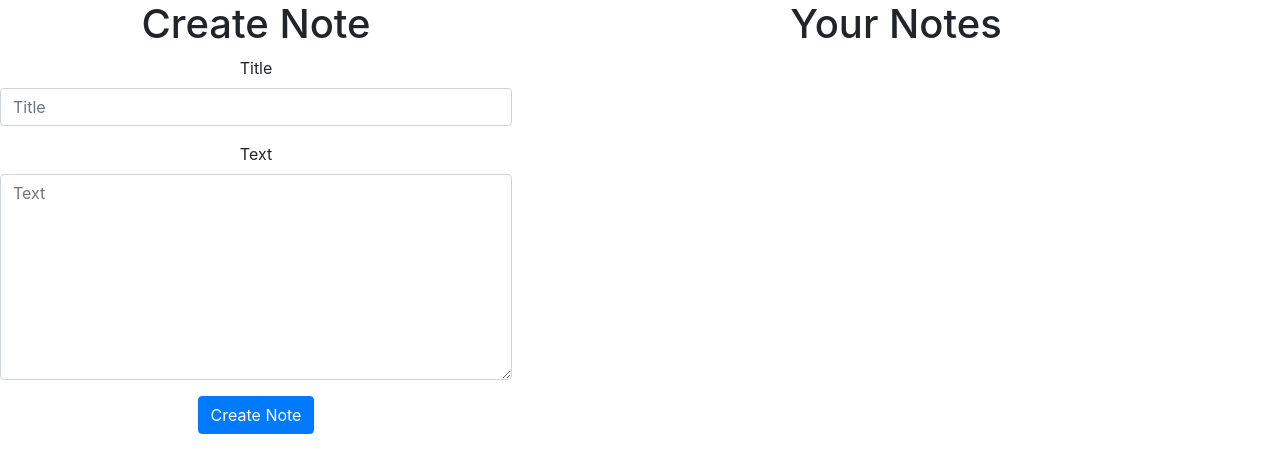
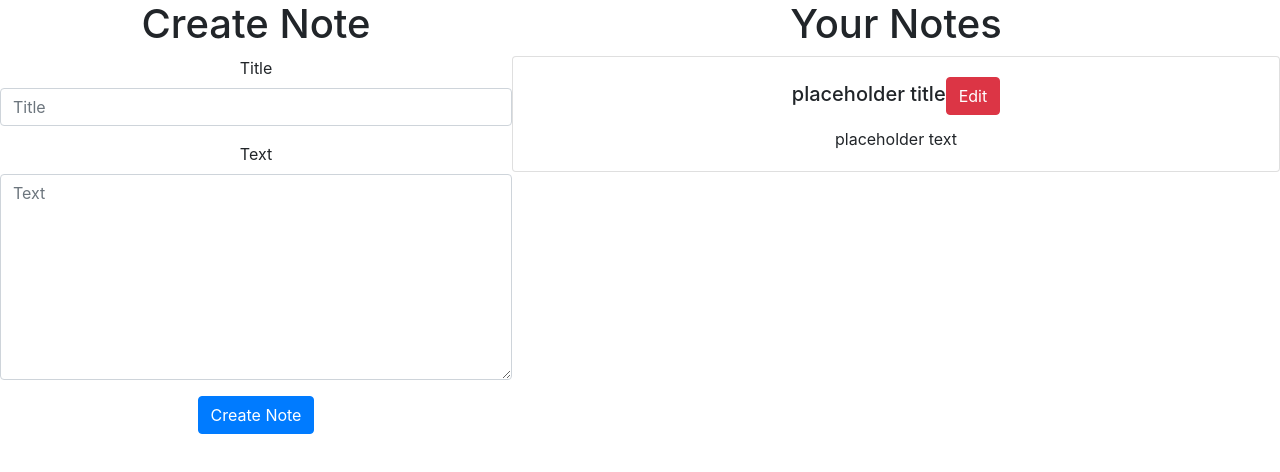
Before and after one commit to alex-shen1/NotesApp, a React (Create React App) app: page / in a window 1280 px wide. Shown: the top 472 px of the page. Built offline with nearby package versions, Linux system fonts and the light colour scheme.

Commit message:
Working on passing things

```diff
--- a/src/App.js
+++ b/src/App.js
@@ -1,32 +1,56 @@
 import React, { Component } from 'react';
 import './App.css';
 import NotesList from "./NotesList.js";
-import AddNotePanel from "./AddNotePanel.js";
+import WriteNotePanel from "./WriteNotePanel.js";
 import 'bootstrap/dist/css/bootstrap.min.css';
 
 class App extends Component {
-  constructor(props){
+  constructor(props) {
     super(props);
     this.state = {
-      notes: []
+      notes: [{ title: "placeholder title", text: "placeholder text" }],
+      activeTitle: "",
+      activeText: "",
+      editing: false
     };
   }
 
-  addNote = (new_title, new_text) => {
+  addNote = () => {
     let note = {
-      title: new_title,
-      text: new_text
+      title: this.state.activeTitle,
+      text: this.state.activeText
     }
     this.setState(prevState => {
-      return { notes: [...prevState.notes, note]};
+      return { notes: [...prevState.notes, note] };
     });
+    this.setState({ activeTitle: "" });
+    this.setState({ activeText: "" });
+    this.setState({ editing: false });
   };
+
+  setEditingNote = (note) => {
+    this.setState({ editing: true })
+    console.log(note);
+  }
+
+  setActiveTitle = (event) => {
+    this.setState({ activeTitle: event.target.value });
+  }
+
+  setActiveText = (event) => {
+    this.setState({ activeText: event.target.value });
+  }
 
   render() {
     return (
       <div className="App">
-        <AddNotePanel addNote={this.addNote}/>
-        <NotesList notes={this.state.notes}></NotesList>
+        <WriteNotePanel addNoteFunc={this.addNote}
+          origNote={this.state.origNote}
+          setActiveTitleFunc={this.setActiveTitle}
+          setActiveTextFunc={this.setActiveText}
+          editing={this.state.editing}
+        />
+        <NotesList notes={this.state.notes} setEditingNoteFunc={this.setEditingNote}></NotesList>
       </div>
     );
   }
--- a/src/NotesList.js
+++ b/src/NotesList.js
@@ -1,15 +1,19 @@
 import React, { Component } from "react";
-import Card from "react-bootstrap/Card"
+import Card from "react-bootstrap/Card";
+import Button from "react-bootstrap/Button";
 class NotesList extends Component{
     render(){
         return <div id="notesList">
             <h1>Your Notes</h1>
             <div>
-                {this.props.notes.map(note => {
+                {
+                this.props.notes.map(note => {
                     return(
-                        <Card >
+                        <Card>
                             <Card.Body>
-                                <Card.Title>{note.title}</Card.Title>
+                                <Card.Title>{note.title}
+                                <Button variant="danger" onClick={() => this.props.setEditingNoteFunc(note)}>Edit</Button></Card.Title>
+
                                 <Card.Text>{note.text}</Card.Text>
                             </Card.Body>
                         </Card>
--- a/src/AddNotePanel.js
+++ b/src/WriteNotePanel.js
@@ -2,9 +2,10 @@ import React, { Component } from "react";
 import Form from "react-bootstrap/Form";
 import Button from "react-bootstrap/Button";
 
-class AddNotePanel extends Component {
+class WriteNotePanel extends Component {
     constructor(props) {
         super(props);
+
         this.state = {
             title: "",
             text: ""
@@ -17,37 +18,38 @@ class AddNotePanel extends Component {
 
     changeTitle(event) {
         this.setState({ title: event.target.value })
+        this.props.setActiveTitleFunc(event)
     }
 
     changeText(event) {
         this.setState({ text: event.target.value })
+        this.props.setActiveTextFunc(event)
     }
 
     createNote(event) {
-        this.setState({title: ""});
-        this.setState({text: ""})
-        this.props.addNote(this.state.title, this.state.text)
+        this.props.addNoteFunc(this.state.title, this.state.text);
+        this.setState({ title: "" });
+        this.setState({ text: "" });
     }
 
     render() {
         return <div id="addNote">
-            <h1> Create Note </h1>
+            <h1> {this.props.editing ? "Editing Note" : "Create Note"} </h1>
             <Form>
                 <Form.Group controlId="createTitle">
                     <Form.Label>Title</Form.Label>
                     <Form.Control type="textarea"
                         placeholder="Title"
                         onChange={this.changeTitle}
-                        value = {this.state.title} />
+                        value={this.props.activeTitle} />
                 </Form.Group>
                 <Form.Group controlId="setText">
                     <Form.Label>Text</Form.Label>
                     <Form.Control as="textarea"
-                        rows="1"
+                        rows="8"
                         placeholder="Text"
                         onChange={this.changeText}
                         id="noteText"
-                        rows={8}
                         value={this.state.text} />
                 </Form.Group>
                 <Button variant="primary" onClick={this.createNote}>
@@ -59,4 +61,4 @@ class AddNotePanel extends Component {
 }
 
 
-export default AddNotePanel;
+export default WriteNotePanel;
```
